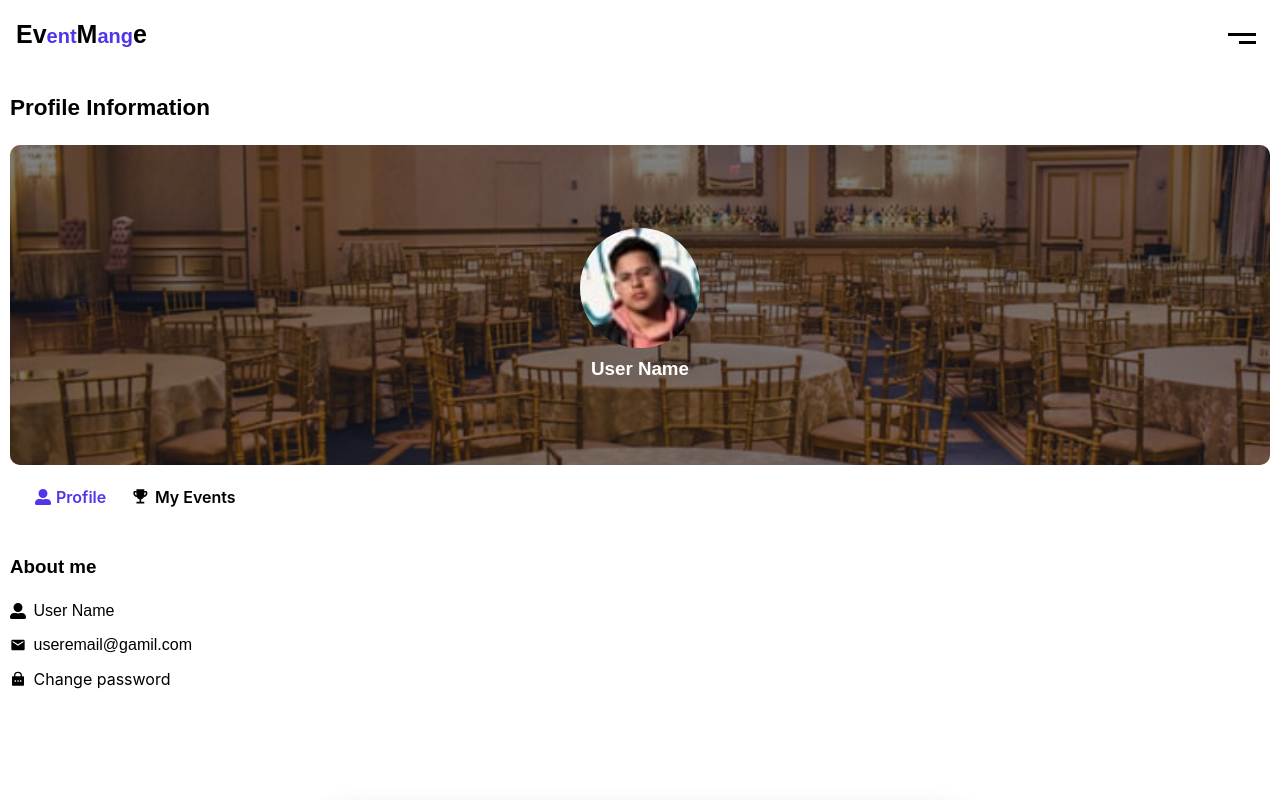
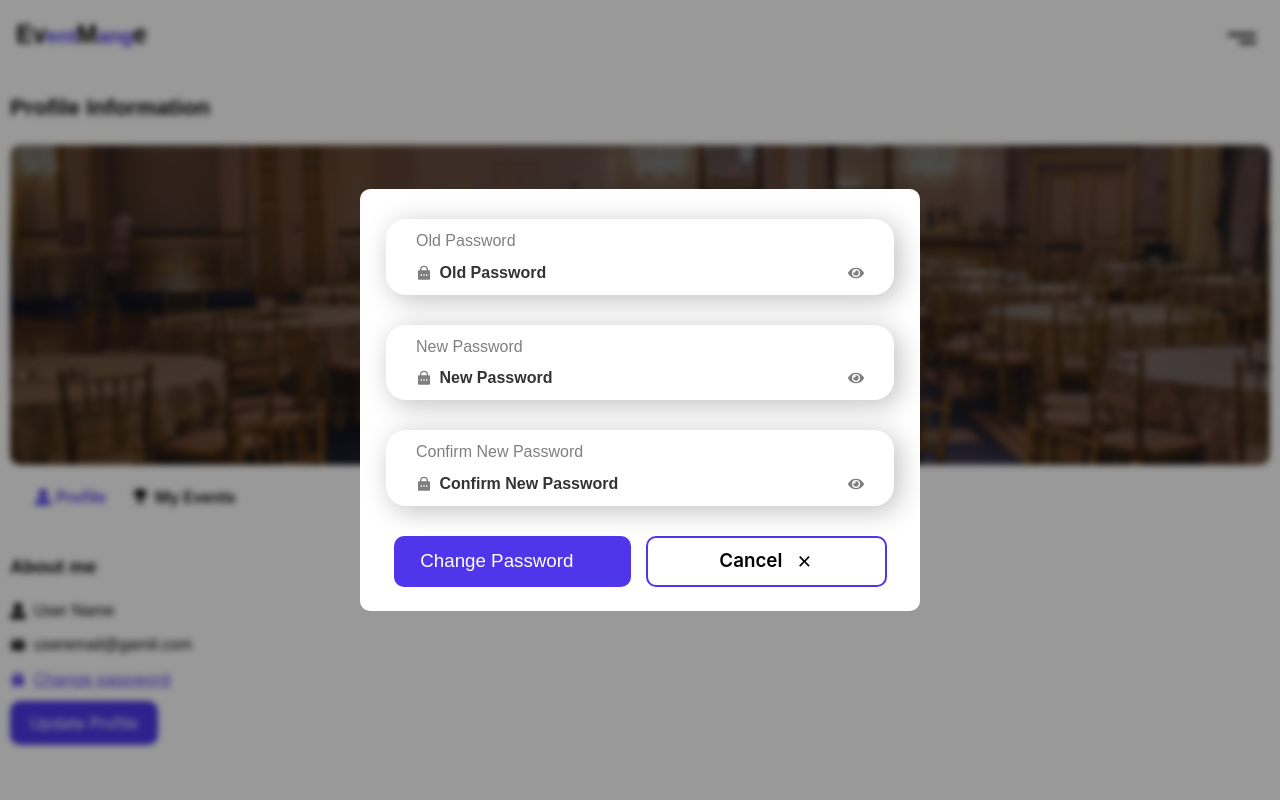
Before and after one commit to EnayetHossain/event-mange-client, a React (Create React App) app: page /profile in a window 1280 px wide. Both pictures are taken after a click on the button "Change password". Shown: the top 800 px of the page. Built offline with nearby package versions, Linux system fonts and the light colour scheme; some icons are missing.

Commit message:
change password modal

```diff
--- a/src/pages/Profile/ProfileForm/ProfileForm.js
+++ b/src/pages/Profile/ProfileForm/ProfileForm.js
@@ -4,14 +4,14 @@ import { IoCloseSharp } from "react-icons/io5";
 import { PiSignInBold } from "react-icons/pi";
 import { RiLockPasswordFill } from "react-icons/ri";
 
-const ProfileForm = ({ setShowForm }) => {
+const ProfileForm = ({ setShowModal }) => {
   const [showPassword, setShowPassword] = useState(false);
   const [showNewPassword, setShowNewPassword] = useState(false);
   const [showConfirmNewPassword, setConfirmNewPassword] = useState(false);
 
   return (
-    <div className="form-container">
-      <form className="sign-form work-sans">
+    <div className="form-container bg-primary-color overflow-hidden rounded-2xl">
+      <form className="sign-form work-sans !py-0 md:!px-[1em]">
         <div className="input-container">
           <label className="mb-3" htmlFor="oldPassword">
             Old Password
@@ -85,8 +85,8 @@ const ProfileForm = ({ setShowForm }) => {
           </div>
         </div>
 
-        <div className="flex w-full">
-          <div className="bg-accent-color text-primary-color py-5 text-center rounded-2xl text-3xl cursor-pointer flex justify-center items-center w-full mx-3">
+        <div className="flex flex-col sm:flex-row w-full pb-[1.5em]">
+          <div className="bg-accent-color mb-10 sm:mb-0 text-primary-color py-5 text-center rounded-2xl text-3xl cursor-pointer flex justify-center items-center w-full mx-3">
             <input
               className="cursor-pointer"
               type="submit"
@@ -99,7 +99,7 @@ const ProfileForm = ({ setShowForm }) => {
 
           <div
             className="border-accent-color border-2 text-secondary-color py-5 text-center rounded-2xl text-3xl cursor-pointer flex justify-center items-center w-full mx-3"
-            onClick={() => setShowForm(false)}
+            onClick={() => setShowModal(false)}
           >
             <button className="cursor-pointer font-semibold" type="button">
               Cancel
--- a/src/pages/Profile/ProfileInfo/ProfileInfo.css
+++ b/src/pages/Profile/ProfileInfo/ProfileInfo.css
@@ -0,0 +1,18 @@
+.overlay {
+  background-color: rgba(var(--secondary-color), 0.4);
+  width: 100%;
+  min-height: 100vh;
+  position: fixed;
+  top: 0;
+  left: 0;
+  z-index: 20;
+  box-shadow: 0 4px 30px rgba(var(--secondary-color), 0.1);
+  backdrop-filter: blur(3px);
+  -webkit-backdrop-filter: blur(5px);
+}
+
+.modal-content {
+  width: min(35em, 100%);
+  padding: 0;
+  margin: 0;
+}
--- a/src/pages/Profile/ProfileInfo/ProfileInfo.js
+++ b/src/pages/Profile/ProfileInfo/ProfileInfo.js
@@ -2,12 +2,11 @@ import { useState } from "react";
 import { FaUserAlt } from "react-icons/fa";
 import { MdEmail } from "react-icons/md";
 import { RiLockPasswordFill } from "react-icons/ri";
-import { Link } from "react-router-dom";
 import ProfileForm from "../ProfileForm/ProfileForm";
 import "./ProfileInfo.css";
 
 const ProfileInfo = () => {
-  const [showForm, setShowForm] = useState(false);
+  const [showModal, setShowModal] = useState(false);
 
   return (
     <div className="desktop-max !mt-14">
@@ -15,22 +14,30 @@ const ProfileInfo = () => {
       <div className="flex items-center work-sans">
         <FaUserAlt className="mr-3"></FaUserAlt> User Name
       </div>
+
       <div className="flex items-center work-sans my-4">
         <MdEmail className="mr-3"></MdEmail> useremail@gamil.com
       </div>
+
       <button
-        className="flex items-center mb-4"
-        onClick={() => setShowForm(true)}
+        className="flex items-center mb-4 underline text-accent-color"
+        onClick={() => setShowModal(true)}
       >
         <RiLockPasswordFill className="mr-3"></RiLockPasswordFill> Change
         password
       </button>
 
-      {showForm && <ProfileForm setShowForm={setShowForm}></ProfileForm>}
+      {showModal && (
+        <div className="overlay flex justify-center items-center">
+          <div className="modal-content">
+            <ProfileForm setShowModal={setShowModal}></ProfileForm>
+          </div>
+        </div>
+      )}
 
-      <Link className="" to={"/update-profile"}>
+      <button className="bg-accent-color text-primary-color px-8 py-4 rounded-2xl">
         Update Profile
-      </Link>
+      </button>
     </div>
   );
 };
```
